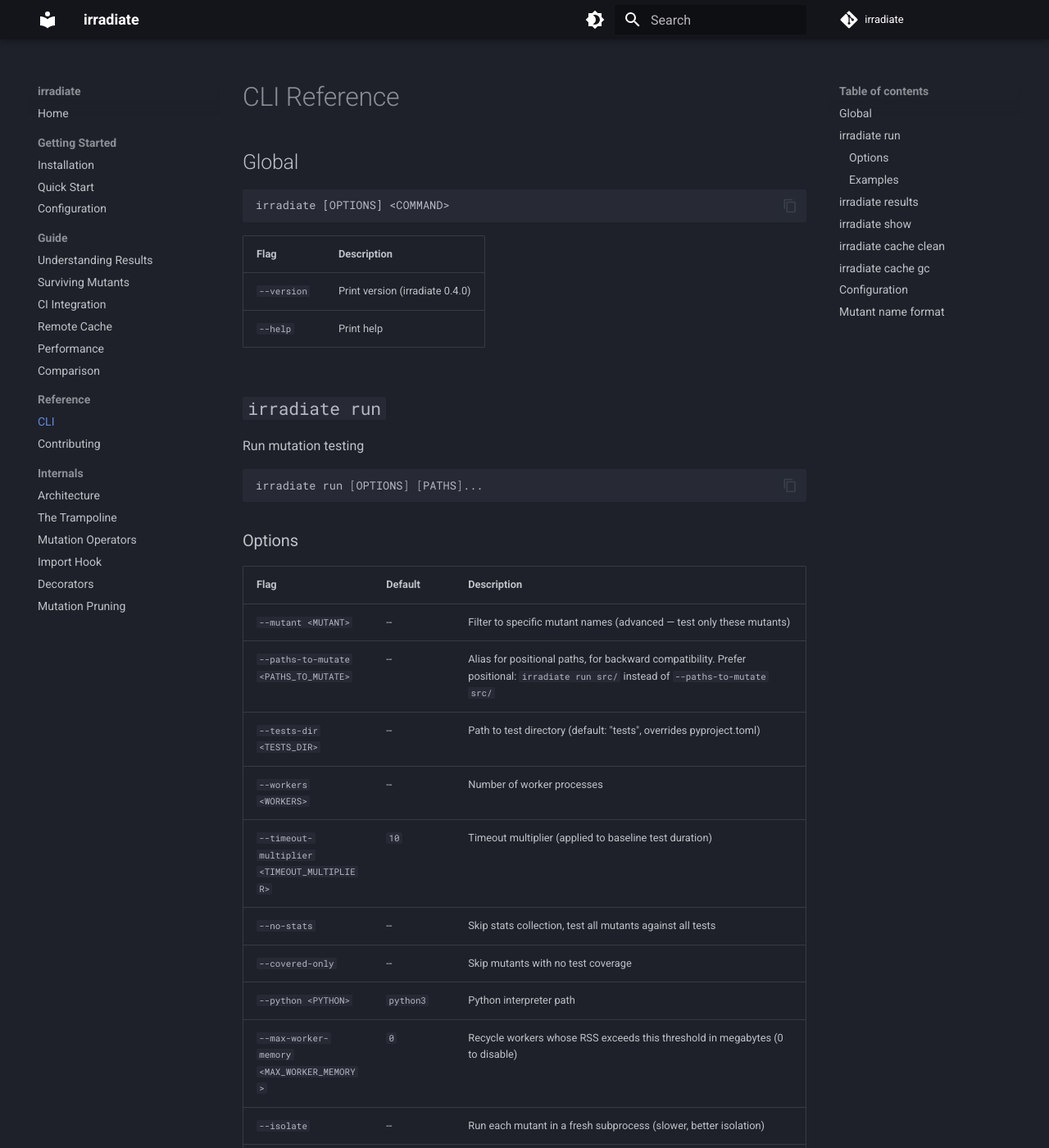
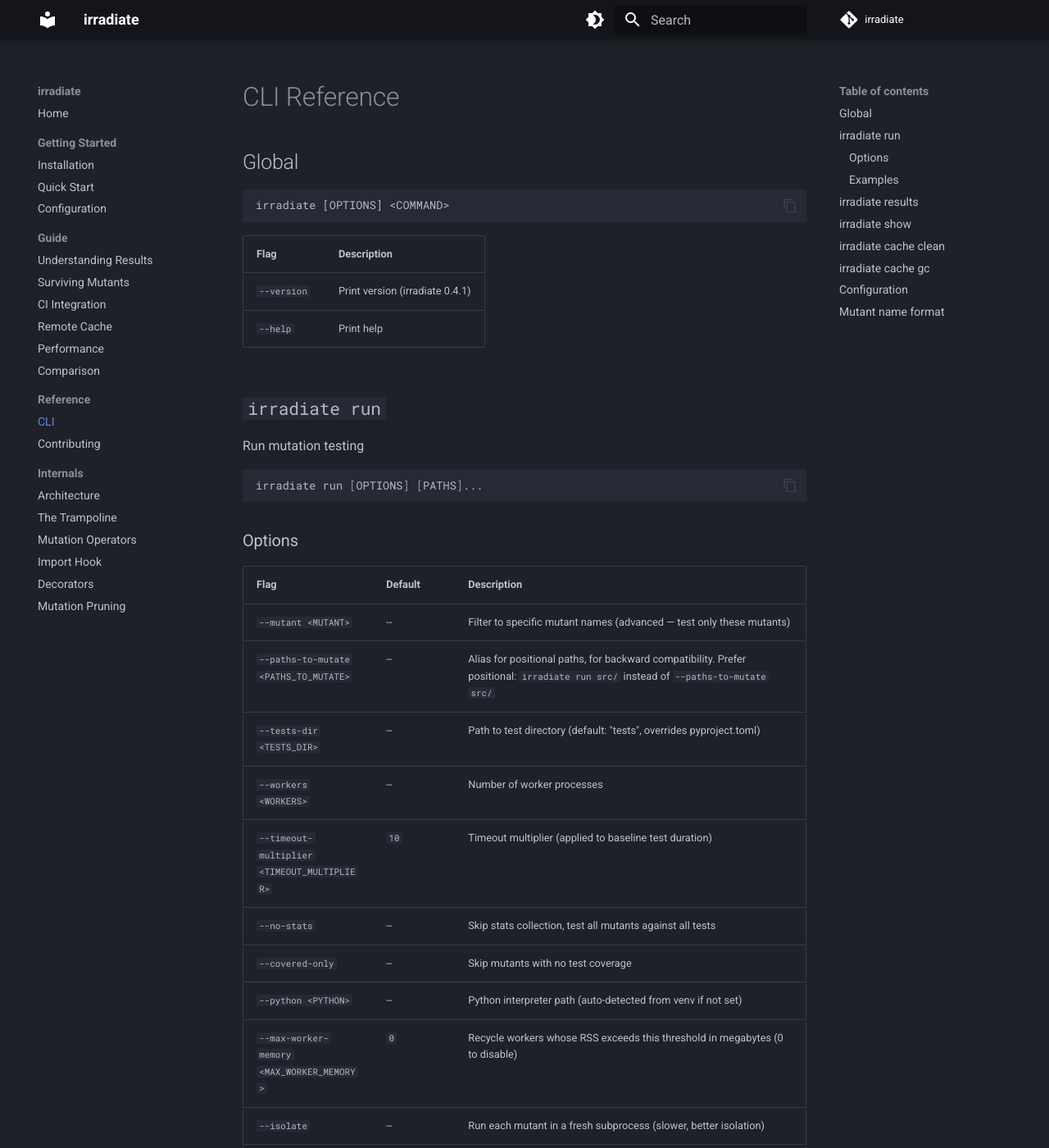
Before and after one commit to nwyin/irradiate, an MkDocs documentation site: the page built from docs/reference/cli.md, in a window 1280 px wide and 1400 px high. Shown: the whole window at 82% size. Built offline with MkDocs 1.6.1 and Material for MkDocs 9.7.7, drawn with Linux system fonts in a browser that asks for light colours; comment, search, counter and statistics services are not loaded.

Commit message:
release: v0.4.1

```diff
--- a/Cargo.toml
+++ b/Cargo.toml
@@ -1,6 +1,6 @@
 [package]
 name = "irradiate"
-version = "0.4.0"
+version = "0.4.1"
 edition = "2021"
 license = "MIT"
 description = "Fast mutation testing for Python"
--- a/docs/reference/cli.md
+++ b/docs/reference/cli.md
@@ -16,7 +16,7 @@
 
 | Flag        | Description   |
 | ----------- | ------------- |
-| `--version` | Print version (irradiate 0.4.0) |
+| `--version` | Print version (irradiate 0.4.1) |
 | `--help`    | Print help    |
 
 ## `irradiate run`
@@ -38,7 +38,7 @@
 | `--timeout-multiplier <TIMEOUT_MULTIPLIER>` | `10` | Timeout multiplier (applied to baseline test duration) |
 | `--no-stats` | -- | Skip stats collection, test all mutants against all tests |
 | `--covered-only` | -- | Skip mutants with no test coverage |
-| `--python <PYTHON>` | `python3` | Python interpreter path |
+| `--python <PYTHON>` | -- | Python interpreter path (auto-detected from venv if not set) |
 | `--max-worker-memory <MAX_WORKER_MEMORY>` | `0` | Recycle workers whose RSS exceeds this threshold in megabytes (0 to disable) |
 | `--isolate` | -- | Run each mutant in a fresh subprocess (slower, better isolation) |
 | `--verify-survivors` | -- | After the main run, re-test survived mutants in isolate mode to detect false negatives from warm-session state leakage. No-op when --isolate is set |
```
Also changed, not shown: CHANGELOG.md (+6 -0 lines).
